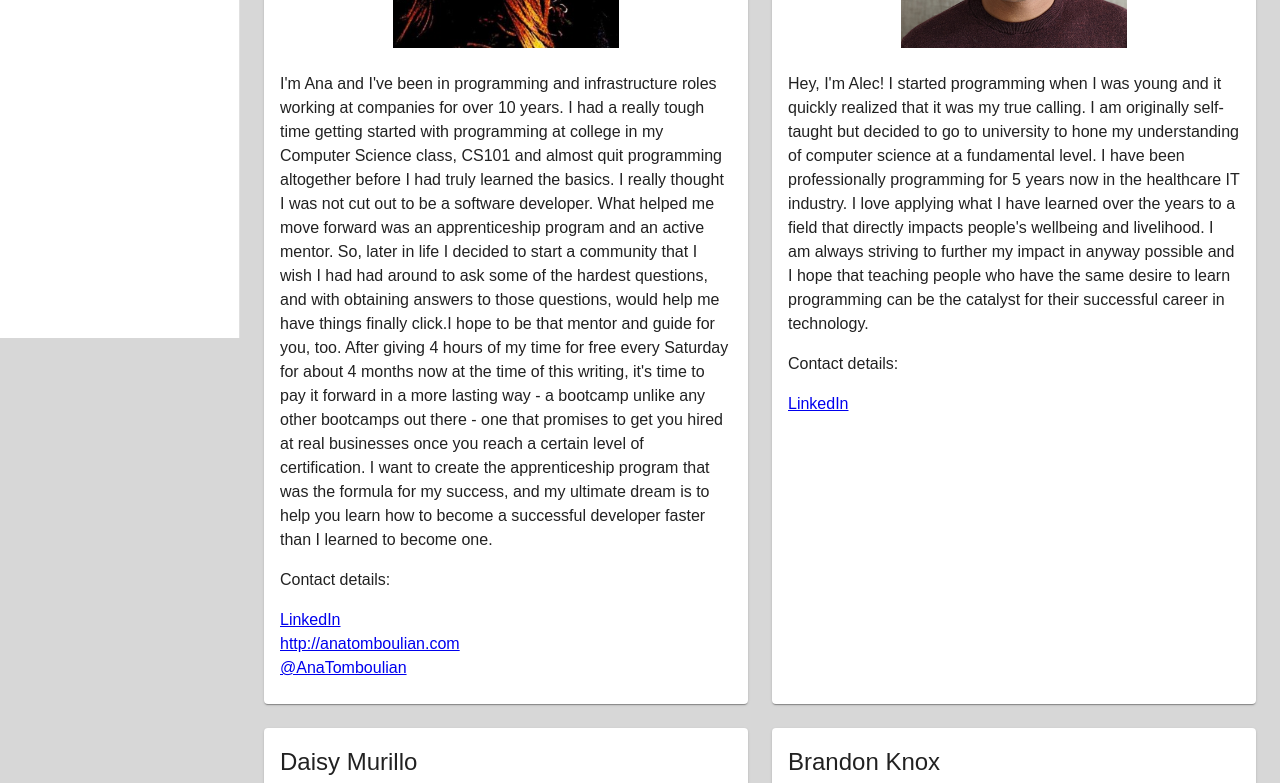
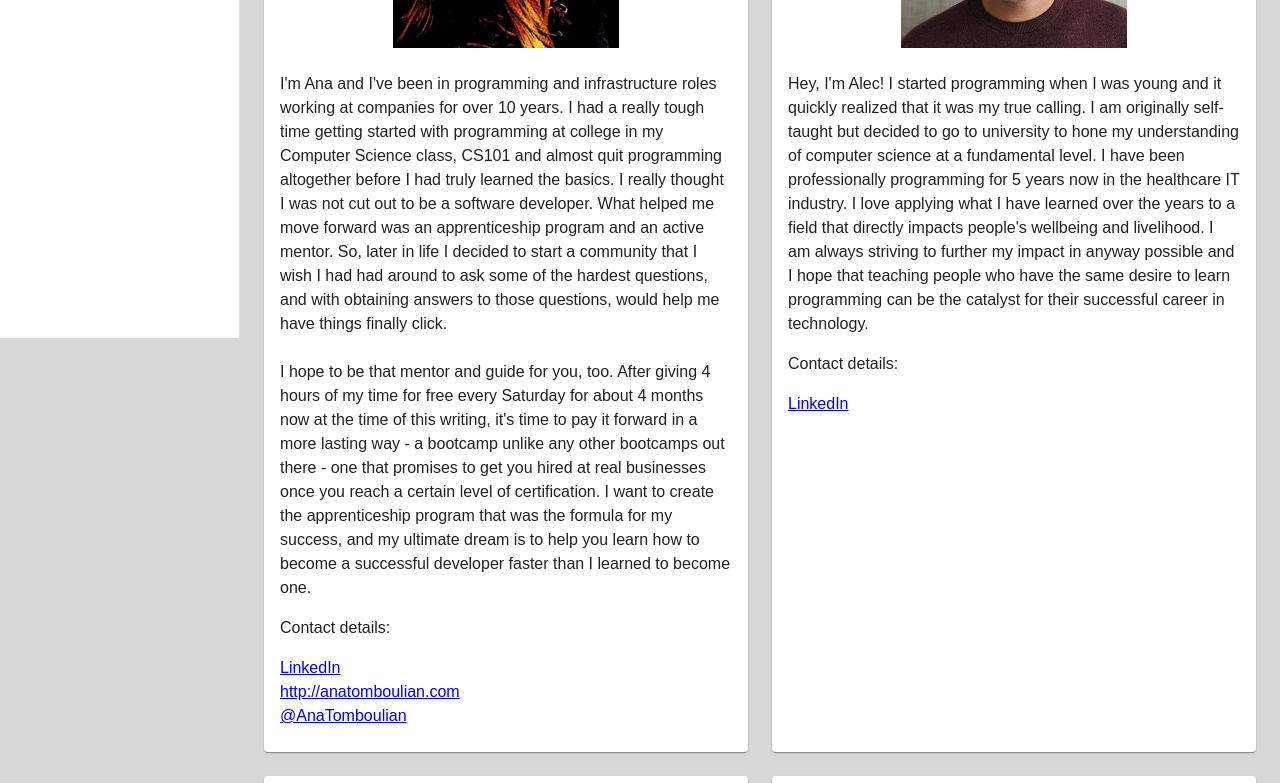
Before and after one commit to SolveStack/solvestack-frontend, a React (Create React App) app: page /about-instructors in a window 1280 px wide. Shown: the part 462-1245 px from the top of the page. Built offline with nearby package versions, Linux system fonts and the light colour scheme; no server answers.

Commit message:
Updating spacing on Ana's profile since we support linebreaks now.

```diff
--- a/src/components/Instructors.tsx
+++ b/src/components/Instructors.tsx
@@ -46,8 +46,9 @@ export const instructors: Array<Instructor> = [
     key: 0,
     title: "Ana Tomboulian",
     specialty: "Python",
-    text: "I'm Ana and I've been in programming and infrastructure roles working at companies for over 10 years. I had a really tough time getting started with programming at college in my Computer Science class, CS101 and almost quit programming altogether before I had truly learned the basics. I really thought I was not cut out to be a software developer. What helped me move forward was an apprenticeship program and an active mentor. So, later in life I decided to start a community that I wish I had had around to ask some of the hardest questions, and with obtaining answers to those questions, would help me have things finally click." +
-    "I hope to be that mentor and guide for you, too. After giving 4 hours of my time for free every Saturday for about 4 months now at the time of this writing, it's time to pay it forward in a more lasting way - a bootcamp unlike any other bootcamps out there - one that promises to get you hired at real businesses once you reach a certain level of certification. I want to create the apprenticeship program that was the formula for my success, and my ultimate dream is to help you learn how to become a successful developer faster than I learned to become one.",
+    text: `I'm Ana and I've been in programming and infrastructure roles working at companies for over 10 years. I had a really tough time getting started with programming at college in my Computer Science class, CS101 and almost quit programming altogether before I had truly learned the basics. I really thought I was not cut out to be a software developer. What helped me move forward was an apprenticeship program and an active mentor. So, later in life I decided to start a community that I wish I had had around to ask some of the hardest questions, and with obtaining answers to those questions, would help me have things finally click.
+
+    I hope to be that mentor and guide for you, too. After giving 4 hours of my time for free every Saturday for about 4 months now at the time of this writing, it's time to pay it forward in a more lasting way - a bootcamp unlike any other bootcamps out there - one that promises to get you hired at real businesses once you reach a certain level of certification. I want to create the apprenticeship program that was the formula for my success, and my ultimate dream is to help you learn how to become a successful developer faster than I learned to become one.`,
     linkedIn: "https://www.linkedin.com/in/anatomboulian/",
     website: "http://anatomboulian.com",
     twitter: "@AnaTomboulian",
```
